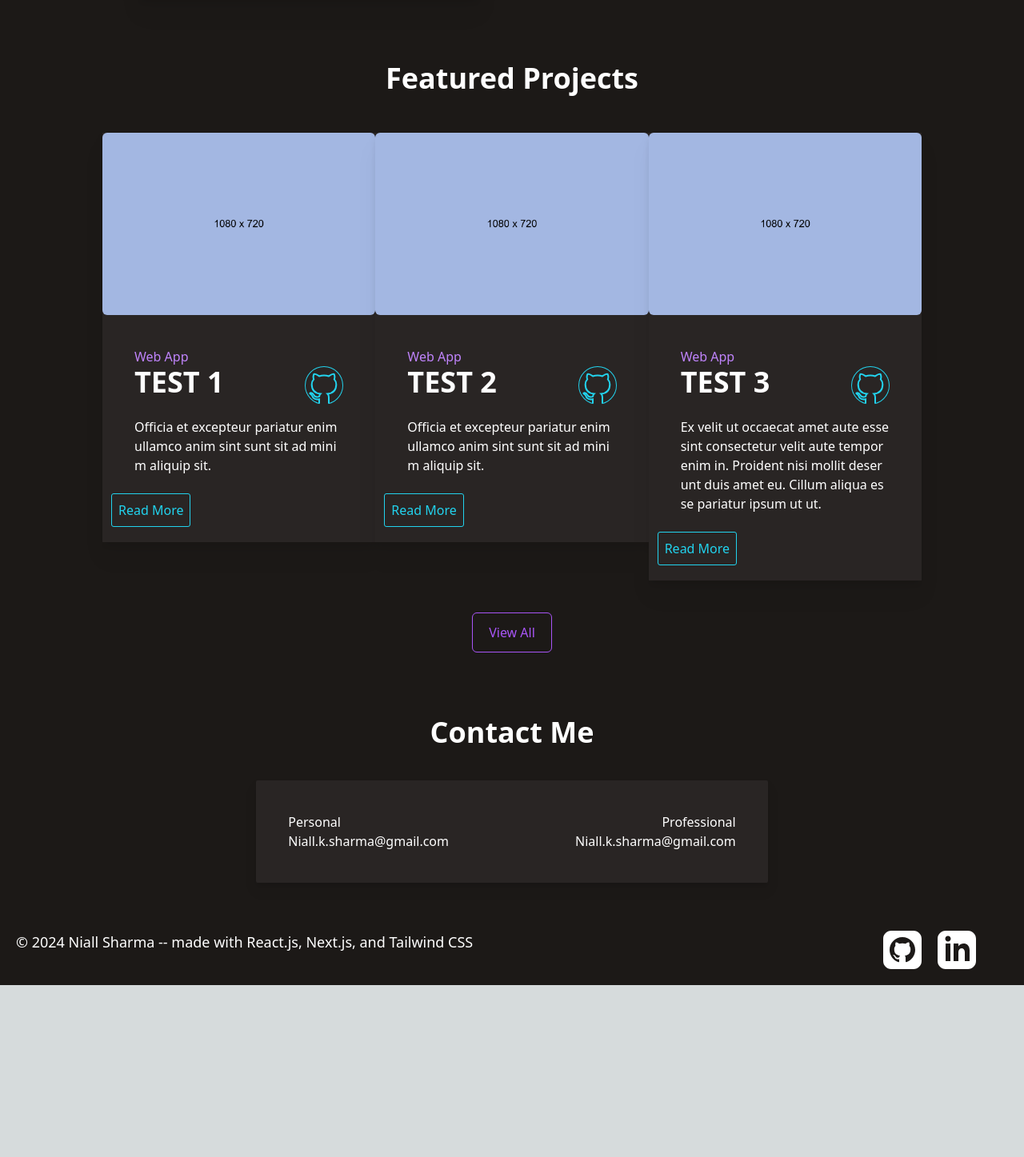
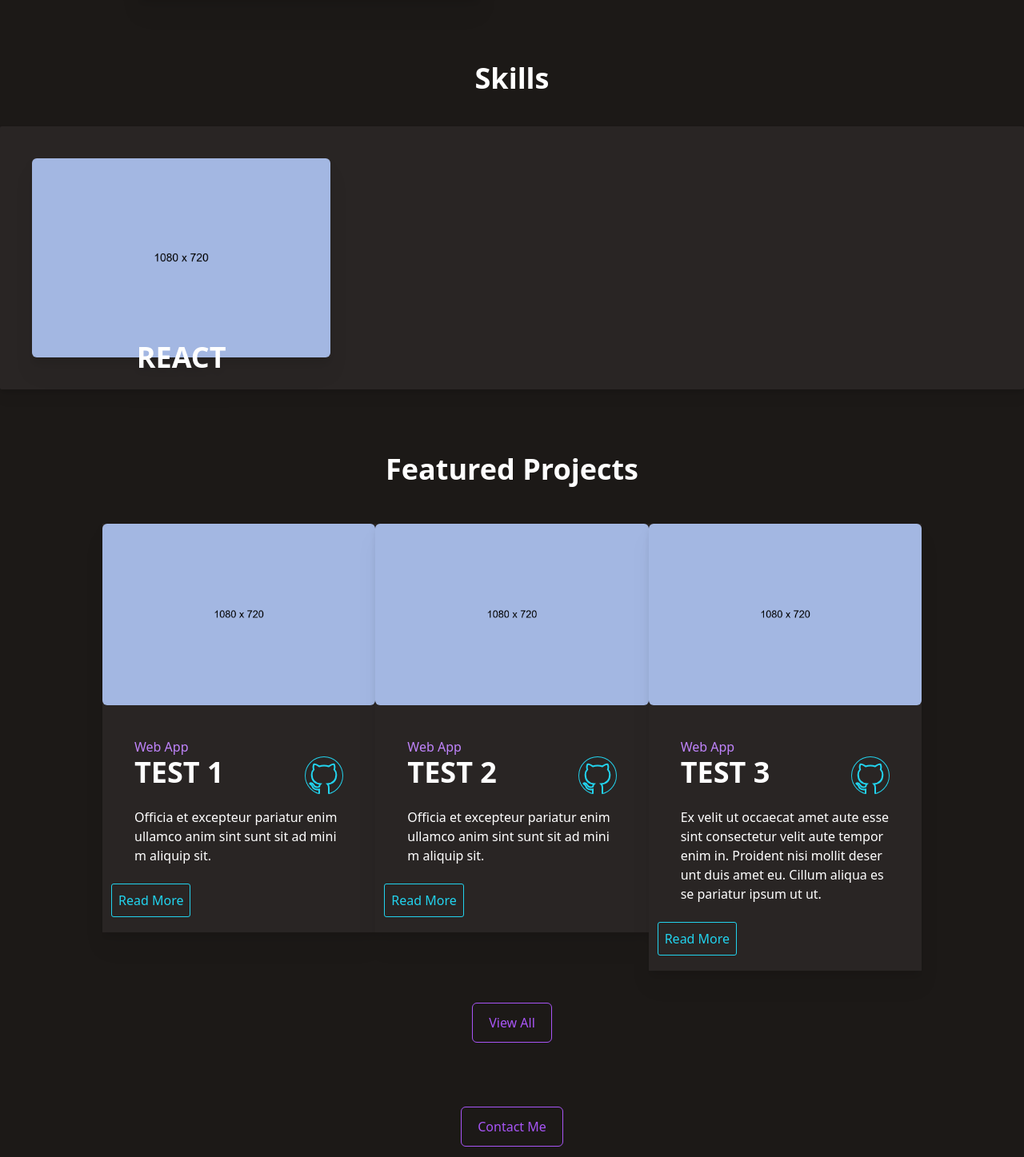
Before and after one commit to Niall-Sharma/programming-portfolio, a Next.js app: page / in a window 1280 px wide. Shown: the part 1350-2797 px from the top of the page at 80% size. Before the commit the page ends 2582 px from the top, so only its background shows below. Built offline with nearby package versions, Linux system fonts and the light colour scheme; what tailwindcss-animated would draw is missing.

Commit message:
adding skill card

```diff
--- /dev/null
+++ b/src/app/components/skillCard.tsx
@@ -0,0 +1,19 @@
+import Image from "next/image";
+export default function SkillCard( {skillName, imageLink}:any ) {
+    return(
+        <div className="group relative bg-stone-800 drop-shadow-xl  max-w-sm break-all hover:scale-105 hover:ease-in-out transition-transform duration-500">
+                    <Image
+                    src={imageLink}
+                    alt="project image"
+                    height={900}
+                    width={600}
+                    className="hover:brightness-50 hover:ease-in transition-all rounded-md w-full"
+                    />
+                    <div className="flex flex-row-reverse justify-center items-center align-middle w-full">
+                        <p className="absolute text-4xl uppercase font-bold text-white break-normal">
+                            {skillName}
+                        </p>
+                    </div>
+        </div>
+    );
+}
--- a/src/app/page.tsx
+++ b/src/app/page.tsx
@@ -2,6 +2,7 @@ import Image from "next/image";
 import Niall from "../../public/dummy_1080x720_000000_a3b7e2.png"
 import Link from "next/link";
 import ProjectCard from "./components/projectcard";
+import SkillCard from "./components/skillCard";
 export default function Home() {
   return (
     <main className="scrollbar-hide flex justify-center flex-wrap">
@@ -23,7 +24,18 @@ export default function Home() {
             alt="Picture of Niall Sharma"
             className="w-1/2 md:w-1/3 bg-stone-900 lg:rounded-full lg:aspect-square lg:p-20  aspect-auto rounded-none"/>
       </div>
-      <h1 className="min-h-full bg-stone-900 text-center text-4xl pb-12 text-white font-bold w-full">Featured Projects</h1>
+      <div className="bg-stone-900 w-full justify-center flex flex-wrap">
+        <h1 className="text-4xl font-bold text-white">Skills</h1>
+        <div className="w-full py-5"></div>
+          <div className="drop-shadow-lg bg-stone-800 rounded-sm p-10 flex flex-wrap">
+            <div className="grid grid-cols-3 gap-10">
+              <SkillCard skillName="React" imageLink={Niall} />
+            </div>
+          </div>
+      </div>
+
+
+      <h1 className="min-h-full bg-stone-900 text-center text-4xl pb-12 text-white font-bold w-full py-20">Featured Projects</h1>
       <div className="grid grid-cols-1 lg:grid-cols-3 bg-stone-900 lg:px-32 justify-center align-middle items-start w-full justify-items-center">
         <ProjectCard projecttype="Web App" githubLink="/" pageLink="/" projectName="test 1" imageLink={Niall} projectDescription="Officia et excepteur pariatur enim ullamco anim sint sunt sit ad minim aliquip sit." />
         <ProjectCard projecttype="Web App" githubLink="/" pageLink="/" projectName="test 2" imageLink={Niall} projectDescription="Officia et excepteur pariatur enim ullamco anim sint sunt sit ad minim aliquip sit. "  />
@@ -33,17 +45,8 @@ export default function Home() {
       <div className="flex min-h-full bg-stone-900 py-10 justify-center w-full">
         <Link href={"/projects"} className="flex text-center px-5 py-3 rounded-md text-purple-500 border-solid border-purple-500 border hover:bg-purple-500 hover:text-white hover:ease-in transition-all">View All</Link>
       </div>
-      <div className="bg-stone-900 text-center w-full py-10 justify-center flex flex-wrap">
-        <h1 className="text-4xl font-bold text-white">Contact Me</h1>
-        <div className="w-full py-5"></div>
-        <div className="drop-shadow-lg bg-stone-800 rounded-sm p-10 flex flex-wrap">
-          <p className="text-left mr-auto text-white">Personal</p>
-          <p className="text-right ml-auto text-white">Professional</p>
-          <div className="w-full"></div>
-          <p className="text-left text-white">Niall.k.sharma@gmail.com</p>
-          <p className="text-right ml-auto text-white">Niall.k.sharma@gmail.com</p>
-
-        </div>
+      <div className="flex min-h-full bg-stone-900 py-10 justify-center w-full">
+        <Link href={"/contact"} className="flex text-center px-5 py-3 rounded-md text-purple-500 border-solid border-purple-500 border hover:bg-purple-500 hover:text-white hover:ease-in transition-all">Contact Me</Link>
       </div>
     </main>
   );
```
